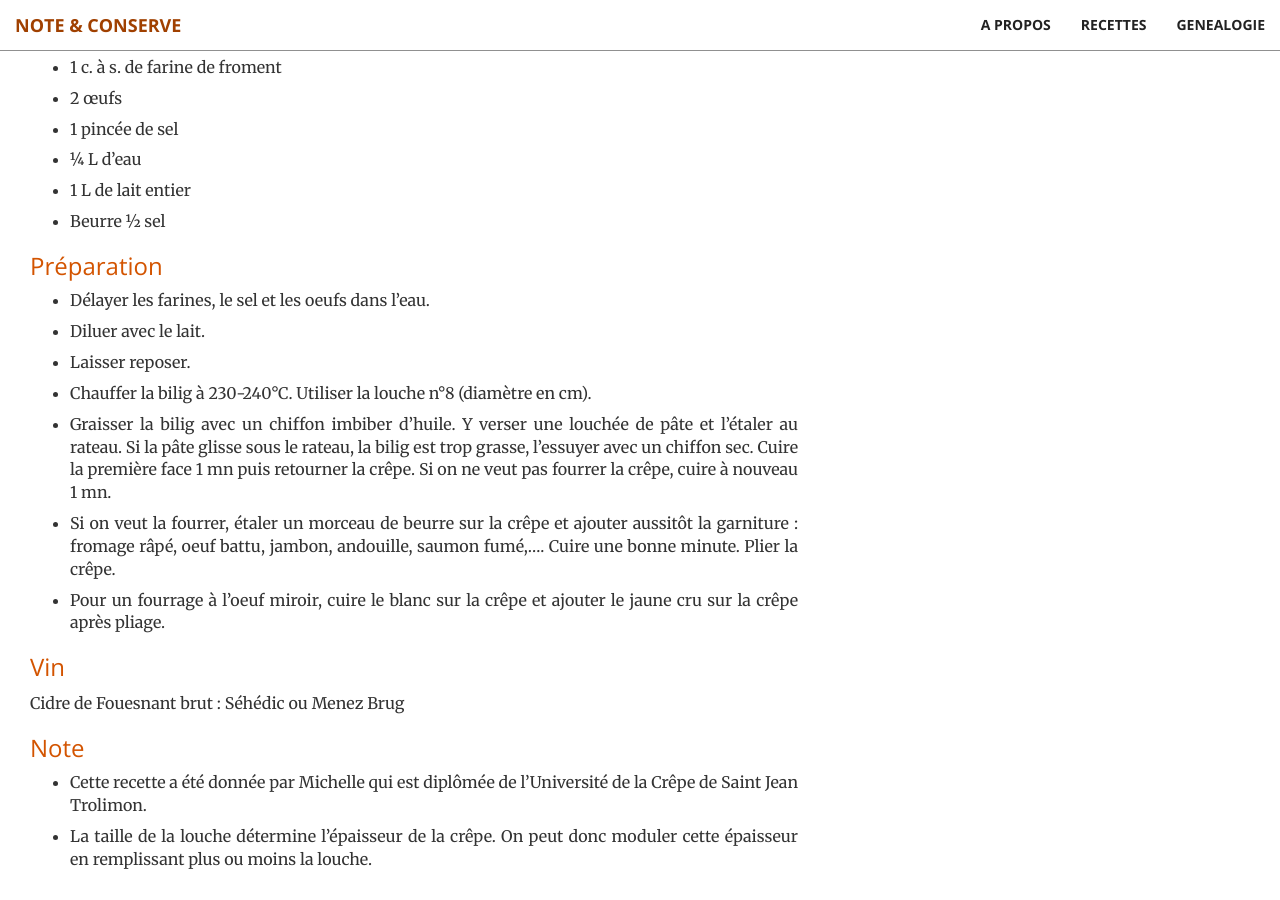
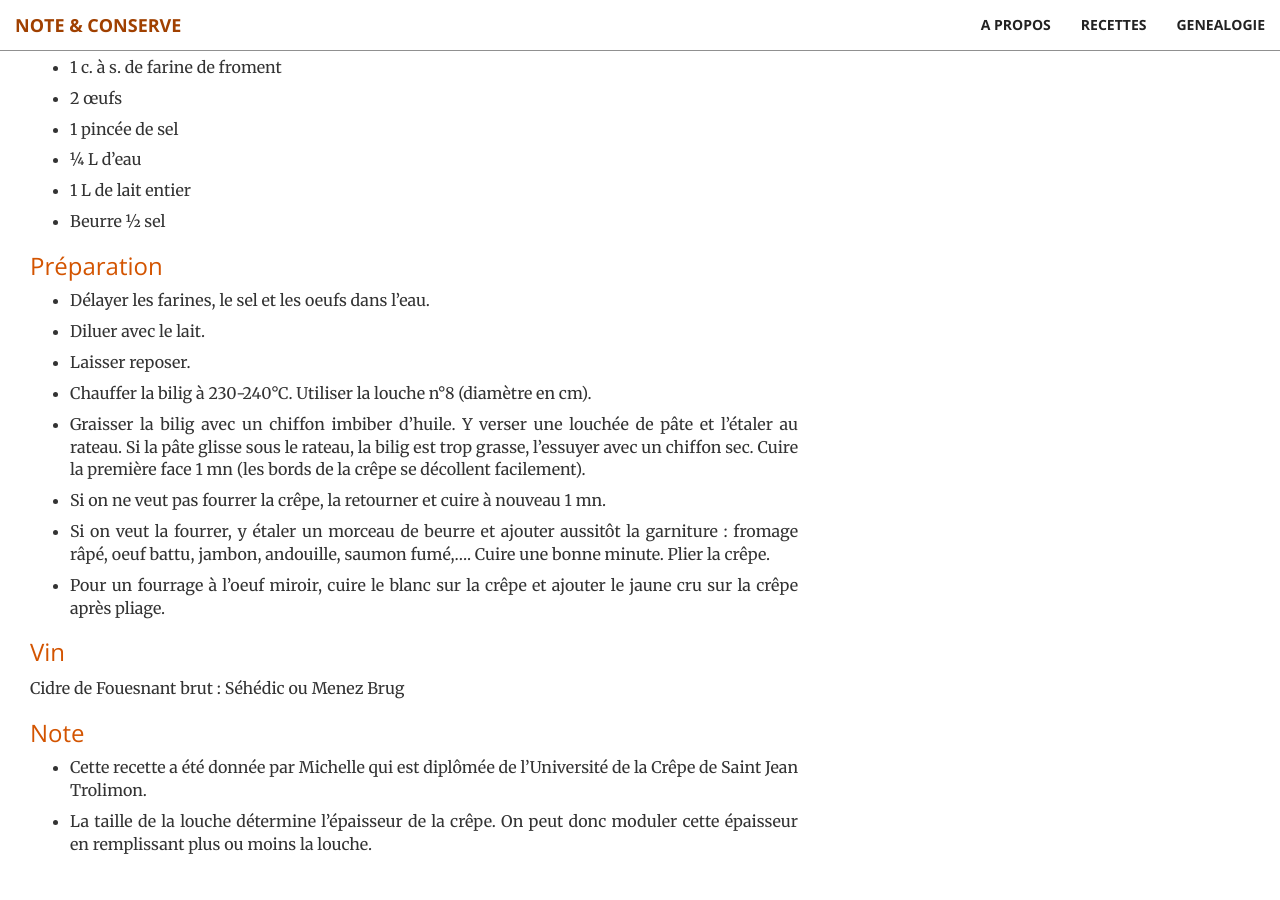
Before and after one commit to brignogan/brignogan.github.io, a Jekyll site: the page built from _posts/2018-05-16-crepeblenoir.md, in a window 1280 px wide and 900 px high, scrolled down 587 px. Built offline with Jekyll 4.4.1, drawn with Linux system fonts in a browser that asks for light colours.

Commit message:
Update 2018-05-16-crepeblenoir.md
correction recette

```diff
--- a/_posts/2018-05-16-crepeblenoir.md
+++ b/_posts/2018-05-16-crepeblenoir.md
@@ -26,8 +26,9 @@ Cette recette vient de Michelle (Penmac'h)
 * Diluer avec le lait.
 * Laisser reposer.
 * Chauffer la bilig à 230-240°C. Utiliser la louche n°8 (diamètre en cm).
-* Graisser la bilig avec un chiffon imbiber d’huile. Y verser une louchée de pâte et l’étaler au rateau. Si la pâte glisse sous le rateau, la bilig est trop grasse, l’essuyer avec un chiffon sec. Cuire la première face 1 mn puis retourner la crêpe. Si on ne veut pas fourrer la crêpe, cuire à nouveau 1 mn.
-* Si on veut la fourrer, étaler un morceau de beurre sur la crêpe et ajouter aussitôt la garniture : fromage râpé, oeuf battu, jambon, andouille, saumon fumé,…. Cuire une bonne minute. Plier la crêpe.
+* Graisser la bilig avec un chiffon imbiber d’huile. Y verser une louchée de pâte et l’étaler au rateau. Si la pâte glisse sous le rateau, la bilig est trop grasse, l’essuyer avec un chiffon sec. Cuire la première face 1 mn (les bords de la crêpe se décollent facilement).
+* Si on ne veut pas fourrer la crêpe, la retourner et cuire à nouveau 1 mn.
+* Si on veut la fourrer, y étaler un morceau de beurre et ajouter aussitôt la garniture : fromage râpé, oeuf battu, jambon, andouille, saumon fumé,…. Cuire une bonne minute. Plier la crêpe.
 * Pour un fourrage à l’oeuf miroir, cuire le blanc sur la crêpe et ajouter le jaune cru sur la crêpe après pliage.
 
 ### Vin
```
